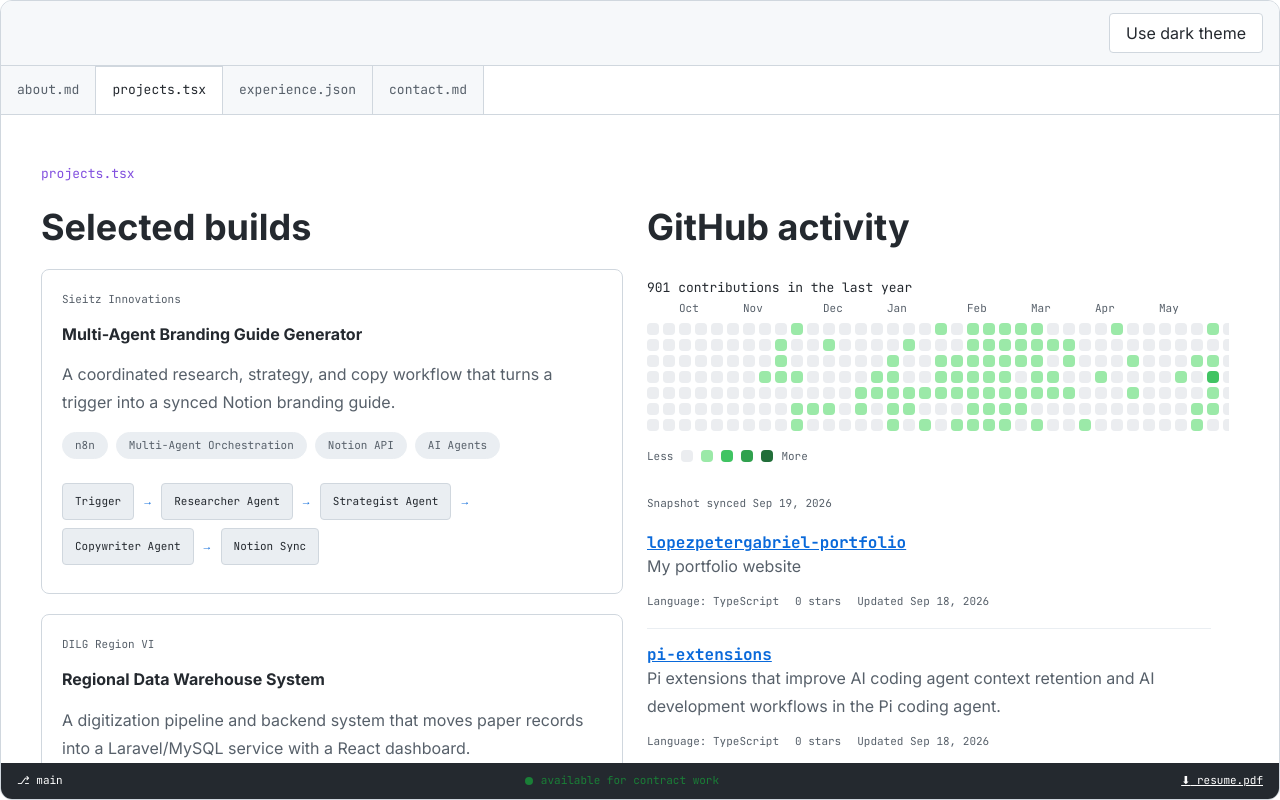
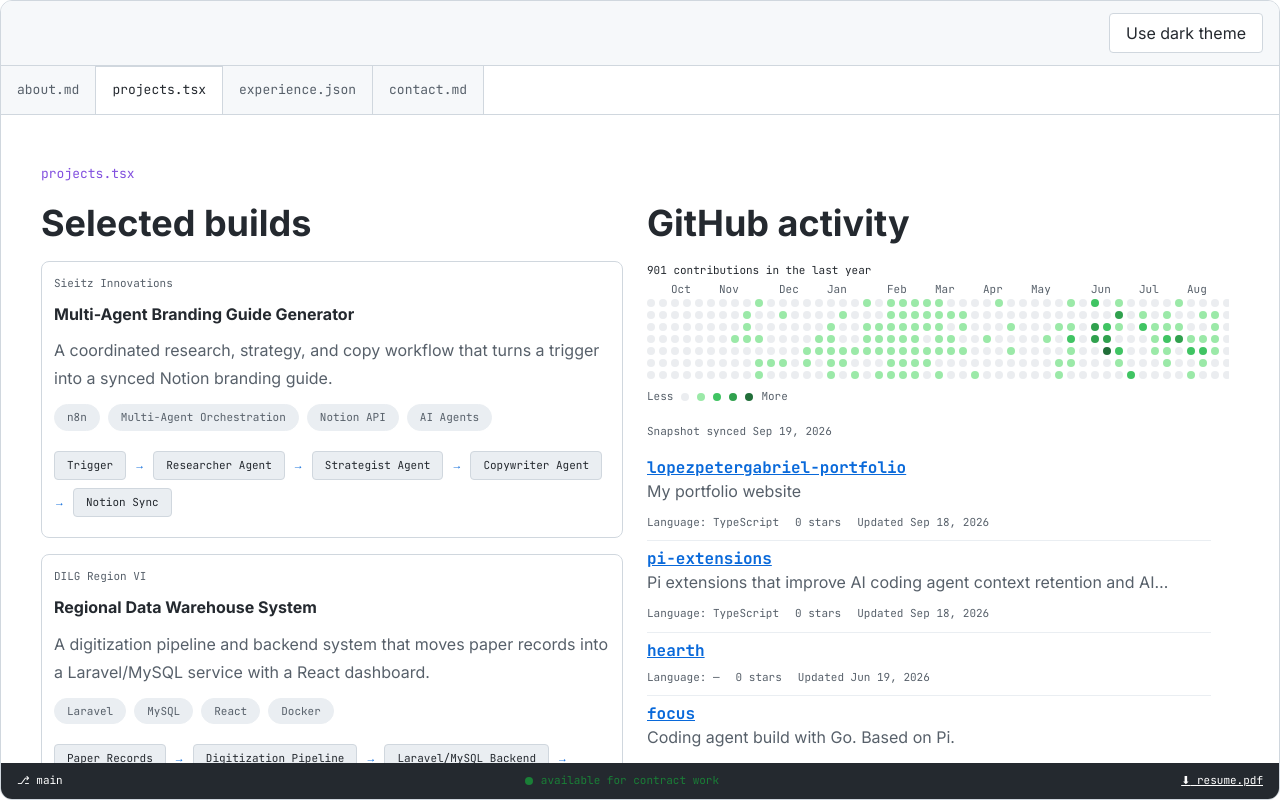
Before and after one commit to petergabriel-dev/lopezpetergabriel-portfolio, a Next.js app: page / in a window 1280 px wide. Both pictures are taken after a click on the tab "projects.tsx". Built offline with nearby package versions, Linux system fonts and the light colour scheme.

Commit message:
Fit GitHub activity in editor frame

```diff
--- a/components/ContributionGrid.module.css
+++ b/components/ContributionGrid.module.css
@@ -3,7 +3,7 @@
   max-inline-size: 100%;
   overflow-x: auto;
   overscroll-behavior: contain;
-  padding-block: var(--space-2);
+  padding-block: 0;
 }
 
 .content {
@@ -12,10 +12,10 @@
 }
 
 .total {
-  margin: 0 0 var(--space-4);
+  margin: 0;
   color: var(--color-content-primary);
   font-family: var(--font-family-ui);
-  font-size: var(--font-size-body-small);
+  font-size: var(--font-size-label);
 }
 
 .months,
@@ -25,7 +25,7 @@
 }
 
 .months {
-  min-block-size: var(--space-4);
+  min-block-size: var(--space-3);
   align-items: end;
   color: var(--color-content-secondary);
   font-family: var(--font-family-ui);
@@ -33,20 +33,20 @@
 }
 
 .calendar {
-  margin-block-start: var(--space-1);
+  margin-block-start: 0;
 }
 
 .week {
   display: grid;
-  grid-template-rows: repeat(7, var(--space-3));
+  grid-template-rows: repeat(7, var(--space-2));
   row-gap: var(--space-1);
 }
 
 .cell,
 .swatch {
   display: block;
-  inline-size: var(--space-3);
-  block-size: var(--space-3);
+  inline-size: var(--space-2);
+  block-size: var(--space-2);
   border-radius: var(--radius-control);
 }
 
@@ -74,7 +74,7 @@
   display: flex;
   align-items: center;
   gap: var(--space-2);
-  margin-block-start: var(--space-4);
+  margin-block-start: var(--space-2);
   color: var(--color-content-secondary);
   font-family: var(--font-family-ui);
   font-size: var(--font-size-label);
--- a/components/ContributionGrid.tsx
+++ b/components/ContributionGrid.tsx
@@ -41,7 +41,7 @@ function monthLabels(weeks: GithubSnapshot["contributions"]["weeks"]): readonly
 
 export function ContributionGrid({ contributions }: ContributionGridProps) {
   const labels = monthLabels(contributions.weeks);
-  const gridColumns = `repeat(${contributions.weeks.length}, var(--space-3))`;
+  const gridColumns = `repeat(${contributions.weeks.length}, var(--space-2))`;
   const accessibleName = `${contributions.total} contributions in the last year`;
 
   return (
--- a/components/ProjectCard.module.css
+++ b/components/ProjectCard.module.css
@@ -2,8 +2,8 @@
   display: flex;
   min-inline-size: 0;
   flex-direction: column;
-  gap: var(--space-4);
-  padding: var(--space-5);
+  gap: var(--space-3);
+  padding: var(--space-3);
   border: var(--border-width-hairline) solid var(--color-border-default);
   border-radius: var(--radius-card);
   background: var(--color-surface-raised);
@@ -64,7 +64,7 @@
 .flowNode {
   max-inline-size: 100%;
   overflow-wrap: anywhere;
-  padding: var(--space-2) var(--space-3);
+  padding: var(--space-1) var(--space-3);
   border: var(--border-width-hairline) solid var(--color-border-default);
   border-radius: var(--radius-control);
   background: var(--color-surface-inset);
--- a/components/RepoList.module.css
+++ b/components/RepoList.module.css
@@ -1,12 +1,15 @@
 .root {
   display: flex;
+  min-block-size: 0;
   min-inline-size: 0;
   flex-direction: column;
   gap: var(--space-4);
 }
 
 .listViewport {
+  min-block-size: 0;
   min-inline-size: 0;
+  flex: 1;
   max-block-size: 32rem;
   overflow-y: auto;
   overscroll-behavior: contain;
@@ -20,7 +23,7 @@
   display: flex;
   min-inline-size: 0;
   flex-direction: column;
-  gap: var(--space-4);
+  gap: var(--space-2);
   margin: 0;
   padding: 0;
   list-style: none;
@@ -28,7 +31,7 @@
 
 .row {
   min-inline-size: 0;
-  padding-block-end: var(--space-4);
+  padding-block-end: var(--space-2);
   border-block-end: var(--border-width-hairline) solid var(--color-border-subtle);
 }
 
@@ -57,7 +60,11 @@
 }
 
 .description {
-  margin: var(--space-2) 0 0;
+  display: -webkit-box;
+  margin: var(--space-1) 0 0;
+  overflow: hidden;
+  -webkit-box-orient: vertical;
+  -webkit-line-clamp: 1;
   color: var(--color-content-secondary);
   overflow-wrap: anywhere;
 }
@@ -66,7 +73,7 @@
   display: flex;
   flex-wrap: wrap;
   gap: var(--space-2) var(--space-4);
-  margin-block-start: var(--space-3);
+  margin-block-start: var(--space-2);
   color: var(--color-content-secondary);
   font-family: var(--font-family-ui);
   font-size: var(--font-size-label);
--- a/components/panels/ProjectsPanel.module.css
+++ b/components/panels/ProjectsPanel.module.css
@@ -1,9 +1,11 @@
 .copy {
   --panel-measure: var(--measure-wide);
   display: flex;
+  min-block-size: 0;
   max-inline-size: var(--measure-wide);
+  flex: 1;
   flex-direction: column;
-  gap: var(--space-5);
+  gap: var(--space-4);
 }
 
 .eyebrow {
@@ -22,7 +24,9 @@
 
 .columns {
   display: grid;
+  min-block-size: 0;
   min-inline-size: 0;
+  flex: 1;
   grid-template-columns: repeat(auto-fit, minmax(min(100%, 24rem), 1fr));
   gap: var(--space-6);
 }
@@ -31,7 +35,13 @@
   display: flex;
   min-inline-size: 0;
   flex-direction: column;
-  gap: var(--space-5);
+  gap: var(--space-4);
+}
+
+.githubColumn {
+  display: grid;
+  min-block-size: 0;
+  grid-template-rows: auto auto auto minmax(0, 1fr);
 }
 
 .syncDate {
@@ -44,5 +54,5 @@
   display: flex;
   min-inline-size: 0;
   flex-direction: column;
-  gap: var(--space-5);
+  gap: var(--space-4);
 }
--- a/components/panels/ProjectsPanel.tsx
+++ b/components/panels/ProjectsPanel.tsx
@@ -28,7 +28,7 @@ export function ProjectsPanel() {
             ))}
           </div>
         </section>
-        <section className={styles.column} aria-labelledby="github-heading">
+        <section className={`${styles.column} ${styles.githubColumn}`} aria-labelledby="github-heading">
           <h2 className={styles.heading} id="github-heading">
             GitHub activity
           </h2>
```
